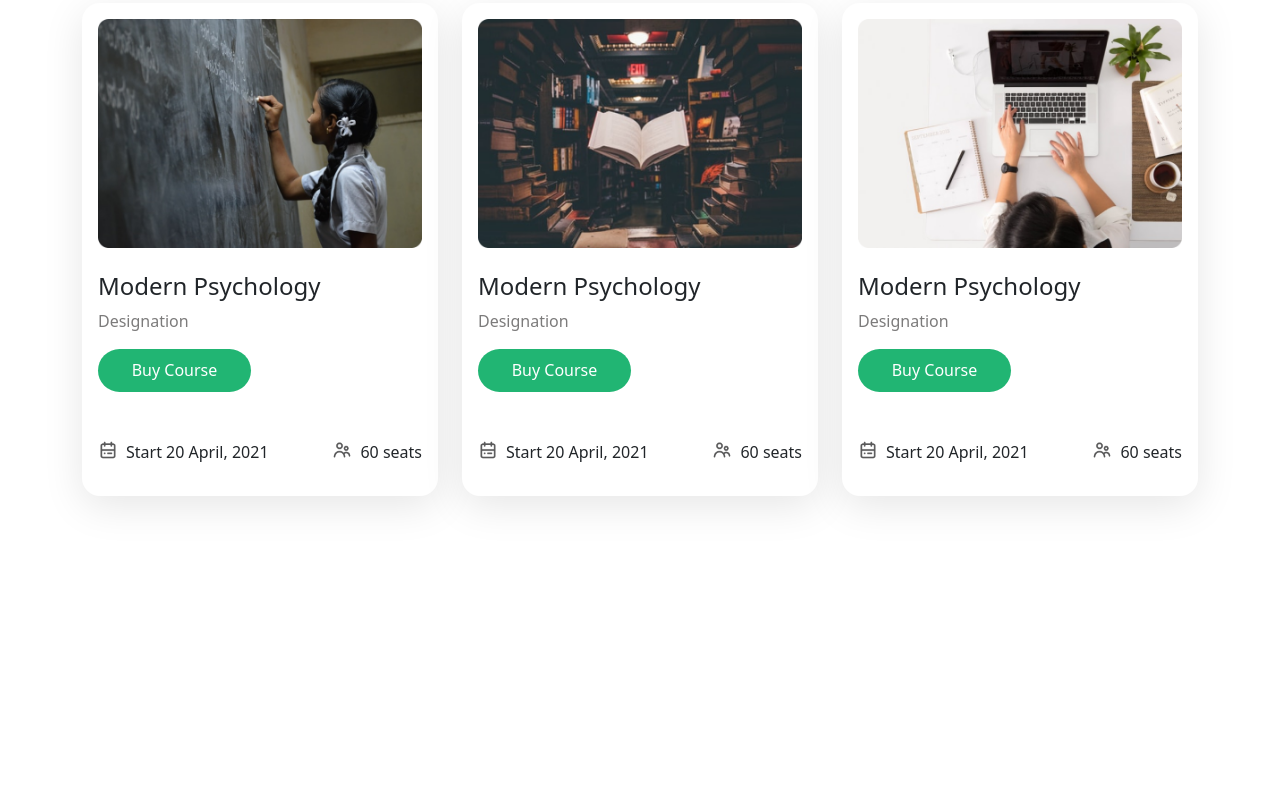
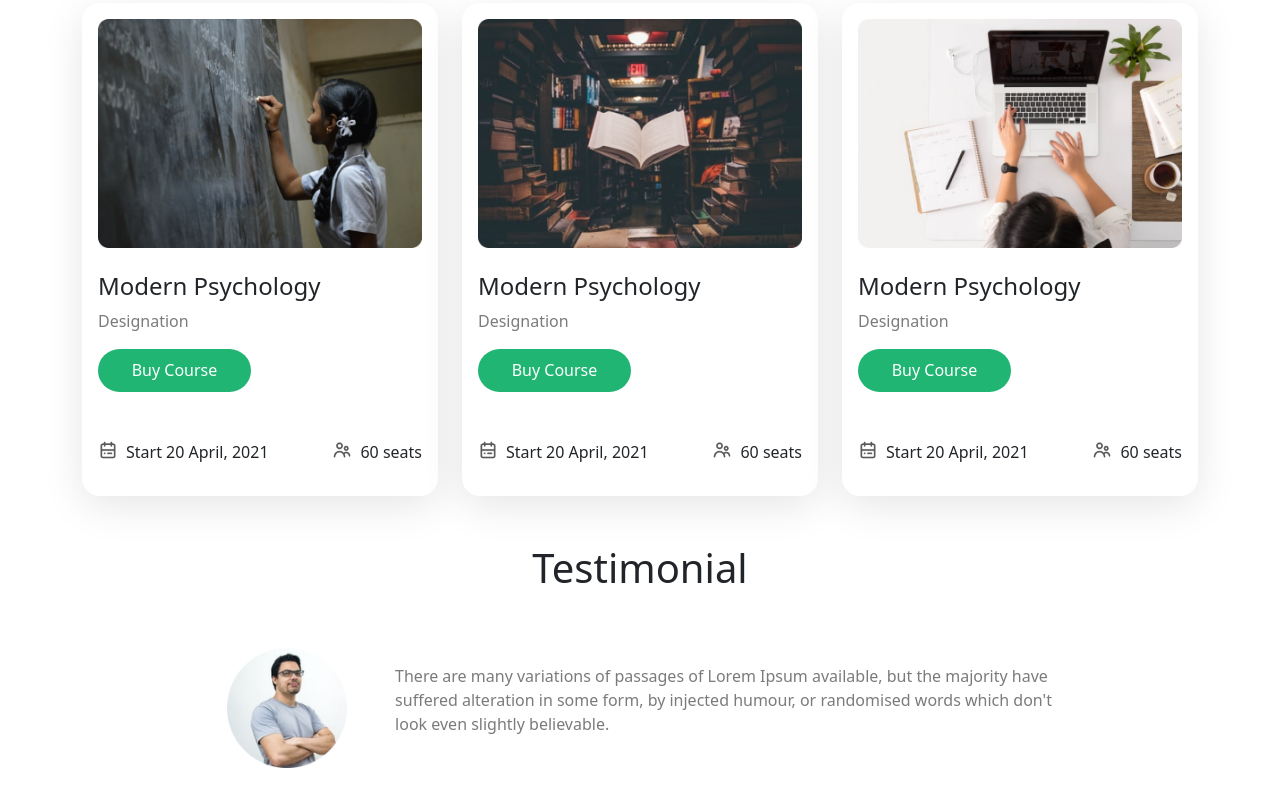
Before and after one commit to selim121/E-School, a plain HTML site: page index.html in a window 1280 px wide. Shown: the part 1090-1896 px from the top of the page. Before the commit the page ends 1634 px from the top, so only its background shows below. Drawn offline with Linux system fonts and the light colour scheme.

Commit message:
testimonial added

```diff
--- a/css/styles.css
+++ b/css/styles.css
@@ -57,7 +57,7 @@ body {
 }
 
 
-/* header styles */
+/* styles */
 .es-header-bg {
     background-color: #F0FFF0;
 }
@@ -79,3 +79,11 @@ body {
     height: 345px;
     width: 550px;
 }
+.es-man{
+    height: 120px;
+    width: 120px;
+}
+.es-m{
+    margin-left: 13%;
+    margin-right: 13%;
+}
--- a/index.html
+++ b/index.html
@@ -78,7 +78,7 @@
     <!-- main -->
     <main class="container-lg">
 
-        <!-- our record -->
+        <!-- our record section -->
         <section class="py-5">
             <div class="text-center fw-bold">
                 <h1>Our Records</h1>
@@ -123,7 +123,7 @@
             </div>
         </section>
 
-        <!-- online courses -->
+        <!-- online courses section -->
         <section class="pb-5">
             <div class="text-center fw-bold pb-5">
                 <h1>Online Courses</h1>
@@ -209,6 +209,21 @@
                 </div>
             </div>
         </section>
+
+        <!-- testimonial section -->
+        <section class="mb-5">
+            <div class="text-center fw-bold pb-5">
+                <h1>Testimonial</h1>
+            </div>
+            <div class="d-flex align-items-center justify-content-center es-m">
+                <img class="es-man me-5" src="images/Man.png" alt="">
+                <p class="es-description-color-primary">
+                    There are many variations of passages of Lorem Ipsum available, but the majority have suffered
+                    alteration in some form, by injected humour, or randomised words which don't look even slightly
+                    believable.
+                </p>
+            </div>
+        </section>
     </main>
 
     <!-- footer -->
```
